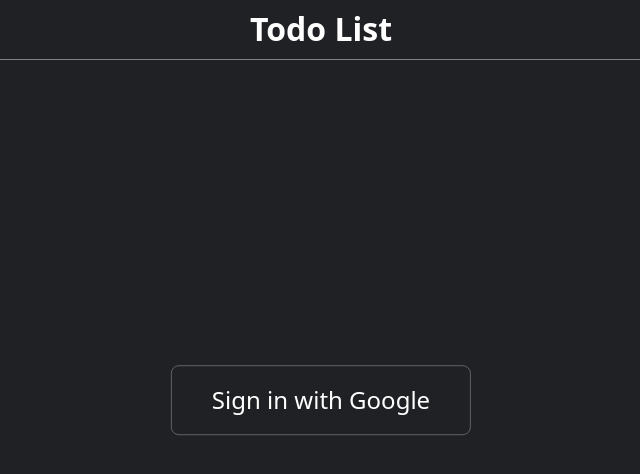
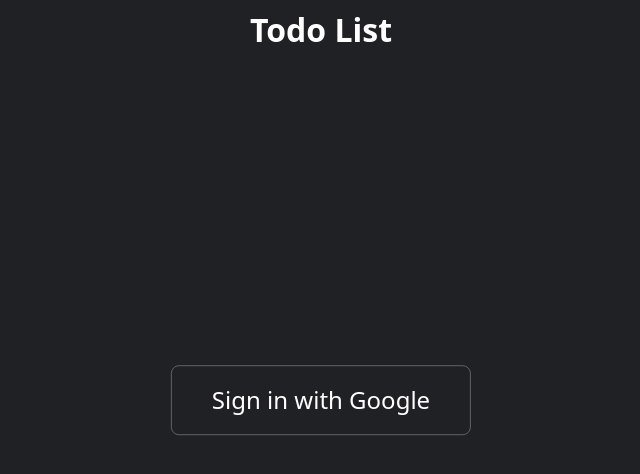
Before and after one commit to McStanley/todo-list, a website built with webpack: page src/index.html in a window 1280 px wide. Shown: the whole page, without its empty margins (319-959 px from the left). Built offline with nearby package versions, Linux system fonts and the light colour scheme; some packages are replaced by stand-ins of ours; no server answers.

Commit message:
Remove header border

```diff
--- a/src/style.css
+++ b/src/style.css
@@ -56,7 +56,6 @@
   display: flex;
   justify-content: center;
   align-items: center;
-  border-bottom: 1px solid grey;
 }
 
 .sidebar {
```
Also changed, not shown: dist/main.js.
